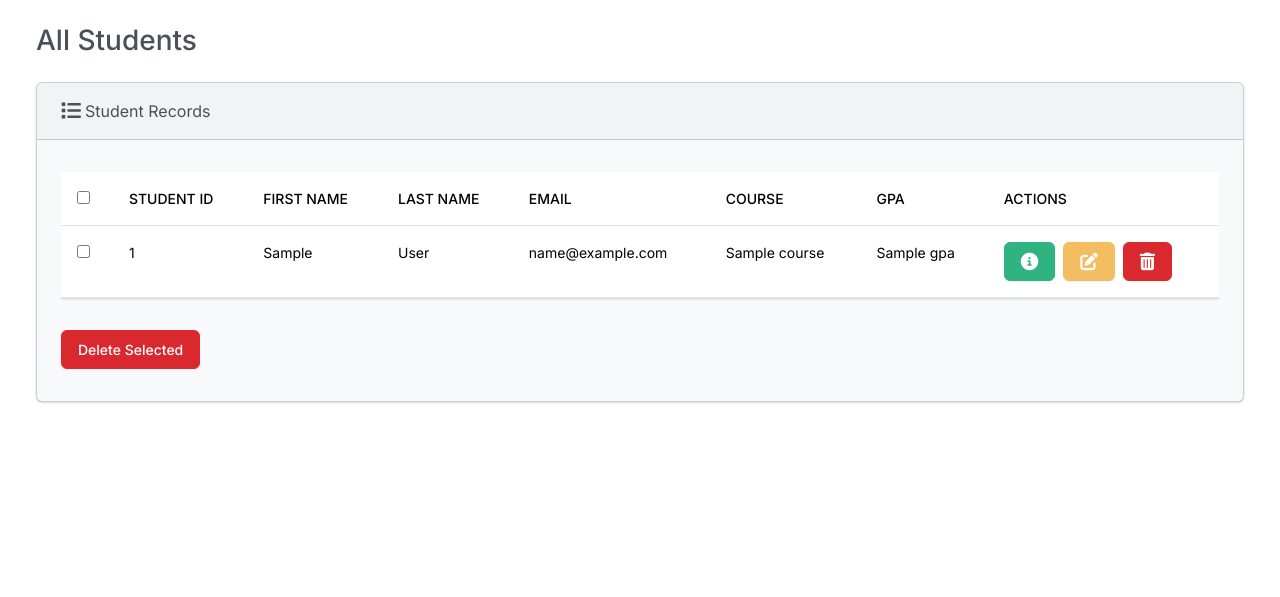
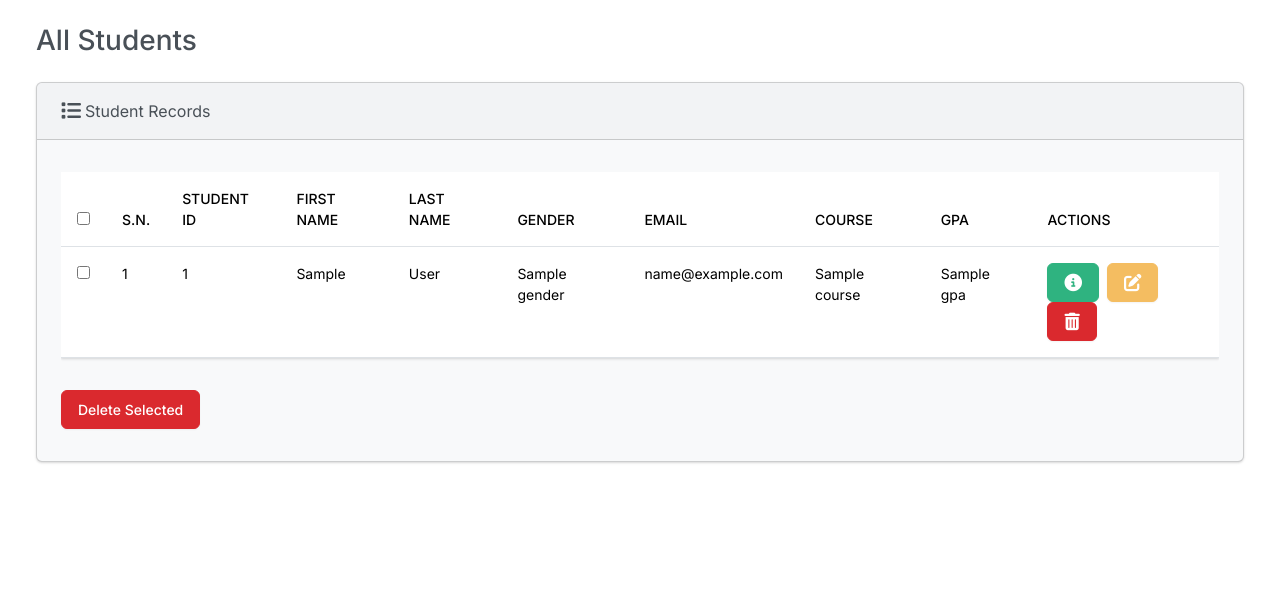
Before and after one commit to sarojsap/Student-Management-System, a Django app: template students/templates/students/all_students.html in a window 1280 px wide. Shown: the part 67-664 px from the top of the page. Run offline with Django 5.2, Linux system fonts and the light colour scheme; the template is opened without the code that fills it: most values are stand-ins (such as "Sample title", 1, 10 or a date in 2020); some libraries are stand-ins or nearby versions.

Commit message:
Final Commit

```diff
--- a/students/forms.py
+++ b/students/forms.py
@@ -4,11 +4,12 @@ from .models import Student
 class StudentForm(forms.ModelForm):
     class Meta:
         model = Student
-        fields = ['student_id','first_name','last_name', 'email', 'course', 'gpa']
+        fields = ['student_id','first_name','last_name', 'gender', 'email', 'course', 'gpa']
         labels = {
             'student_id':'Student ID',
             'first_name':'First Name',
             'last_name':'Last Name',
+            'gender': 'Gender',
             'email':'Email',
             'course':'Course',
             'gpa':'GPA',
@@ -21,7 +22,8 @@ class StudentForm(forms.ModelForm):
             'student_id': forms.NumberInput(attrs={'class':'form-control'}),
             'first_name': forms.TextInput(attrs={'class':'form-control'}),
             'last_name': forms.TextInput(attrs={'class':'form-control'}),
+            'gender':forms.Select(attrs={'class': 'form-control'}),
             'email': forms.EmailInput(attrs={'class':'form-control'}),
-            'course': forms.TextInput(attrs={'class':'form-control'}),
+            'course': forms.Select(attrs={'class':'form-control'}),
             'gpa':forms.NumberInput(attrs={'class':'form-control'}),
         }
--- a/students/templates/students/all_students.html
+++ b/students/templates/students/all_students.html
@@ -15,10 +15,13 @@
               <table class="table table-hover">
                 <thead>
                   <tr>
+
                     <th scope="col"><input type="checkbox" id="select-all"></th>
+                    <th scope="col">S.N.</th>
                     <th scope="col">Student ID</th>
                     <th scope="col">First Name</th>
                     <th scope="col">Last Name</th>
+                    <th scope="col">Gender</th>
                     <th scope="col">Email</th>
                     <th scope="col">Course</th>
                     <th scope="col">GPA</th>
@@ -28,10 +31,13 @@
                 <tbody>
                   {% for student in students %}
                   <tr>
-                    <td><input type="checkbox" name="selected_students" value="{{ student.id }}"></td>
+
+                    <td><input type="checkbox" class="student-checkbox" name="selected_students" value="{{ student.id }}"></td>
+                    <td>{{ forloop.counter}}</td>
                     <td>{{ student.student_id }}</td>
                     <td>{{ student.first_name }}</td>
                     <td>{{ student.last_name }}</td>
+                    <td>{{ student.gender }}</td>
                     <td>{{ student.email }}</td>
                     <td>{{ student.course }}</td>
                     <td>{{ student.gpa }}</td>
@@ -56,8 +62,9 @@
                                 <li>Student ID: <strong>{{ student.student_id}}</strong></li>
                                 <li>First Name: <strong>{{ student.first_name}}</strong></li>
                                 <li>Last Name: <strong>{{ student.last_name}}</strong></li>
+                                <li>Last Name: <strong>{{ student.get_gender_display}}</strong></li>
                                 <li>Email: <strong>{{ student.email}}</strong></li>
-                                <li>Course: <strong>{{ student.course}}</strong></li>
+                                <li>Course: <strong>{{ student.get_course_display}}</strong></li>
                                 <li>GPA: <strong>{{ student.gpa}}</strong></li>
                               </ul>
                             </div>
@@ -135,4 +142,12 @@
     </div>
   </div>
 </div>
+<script>
+  document.getElementById('select-all').addEventListener('change', function() {
+    const checkboxes = document.querySelectorAll('.student-checkbox');
+    checkboxes.forEach(checkbox => {
+      checkbox.checked = this.checked;
+    });
+  });
+</script>
 {% endblock %}
--- a/students/templates/students/index.html
+++ b/students/templates/students/index.html
@@ -17,6 +17,7 @@
                             <th scope="col">Student ID</th>
                             <th scope="col">First Name</th>
                             <th scope="col">Last Name</th>
+                            <th scope="col">Gender</th>
                             <th scope="col">Email</th>
                             <th scope="col">Course</th>
                             <th scope="col">GPA</th>
@@ -29,6 +30,7 @@
                                 <td>{{ student.student_id }}</td>
                                 <td>{{ student.first_name }}</td>
                                 <td>{{ student.last_name }}</td>
+                                <td>{{ student.gender }}</td>
                                 <td>{{ student.email }}</td>
                                 <td>{{ student.course }}</td>
                                 <td>{{ student.gpa }}</td>
@@ -53,8 +55,9 @@
                                                 <li>Student ID: <strong>{{ student.student_id}}</strong></li>
                                                 <li>First Name: <strong>{{ student.first_name}}</strong></li>
                                                 <li>Last Name: <strong>{{ student.last_name}}</strong></li>
+                                                <li>Gender: <strong>{{ student.get_gender_display}}</strong></li>
                                                 <li>Email: <strong>{{ student.email}}</strong></li>
-                                                <li>Course: <strong>{{ student.course}}</strong></li>
+                                                <li>Course: <strong>{{ student.get_course_display}}</strong></li>
                                                 <li>GPA: <strong>{{ student.gpa}}</strong></li>
                                               </ul>
                                             </div>
--- a/students/views.py
+++ b/students/views.py
@@ -33,6 +33,7 @@ def add(request):
             new_student_id = form.cleaned_data['student_id']
             new_first_name = form.cleaned_data['first_name']
             new_last_name = form.cleaned_data['last_name']
+            new_gender = form.cleaned_data['gender']
             new_email = form.cleaned_data['email']
             new_course = form.cleaned_data['course']
             new_gpa = form.cleaned_data['gpa']
@@ -41,9 +42,10 @@ def add(request):
                 student_id = new_student_id,
                 first_name = new_first_name,
                 last_name = new_last_name,
+                gender = new_gender,
                 email = new_email,
                 course = new_course,
-                gpa = new_gpa
+                gpa = new_gpa,
             )
             new_student.save()
             return render(request, 'students/add.html',{
```
Also changed, not shown: students/models.py (+24 -6 lines), db.sqlite3, students/migrations/0002_student_gender.py (added), students/migrations/0003_alter_student_course.py (added), students/migrations/0004_alter_student_course_alter_student_gender_and_more.py (added).
